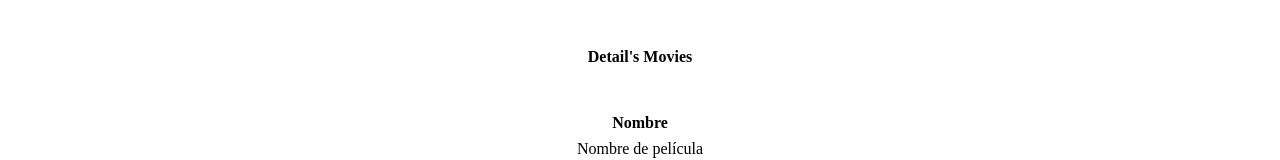
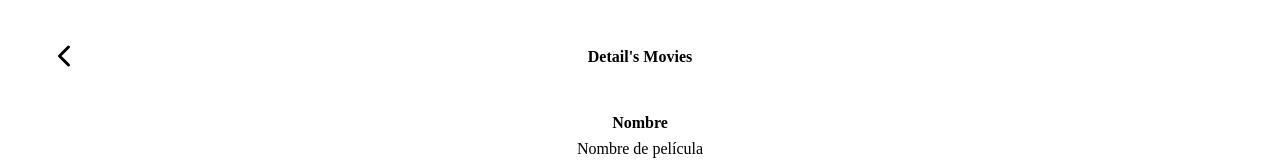
Before and after one commit to jonatcantor/demo-app, a React (Create React App) app: page /detail/1 in a window 1280 px wide. Shown: the top 160 px of the page. Built offline with nearby package versions, Linux system fonts and the light colour scheme.

Commit message:
Add back button

```diff
--- a/src/GlobalStyles.jsx
+++ b/src/GlobalStyles.jsx
@@ -12,6 +12,11 @@ const GlobalStyles = createGlobalStyle`
     min-width: 320px;
     font-size: 16px;
   }
+
+  button {
+    background: none;
+    cursor: pointer;
+  }
 `
 
 export default GlobalStyles
--- /dev/null
+++ b/src/components/atoms/BackButton.jsx
@@ -0,0 +1,17 @@
+import { IoChevronBack } from 'react-icons/io5'
+import styled from 'styled-components'
+
+const Styles = styled.button`
+  line-height: 0;
+  position: absolute;
+  top: calc(3rem - 0.5rem);
+  left: 3rem;
+`
+
+const BackButton = () => {
+  return (
+    <Styles><IoChevronBack size='2rem' /></Styles>
+  )
+}
+
+export default BackButton
--- a/src/components/pages/Detail.jsx
+++ b/src/components/pages/Detail.jsx
@@ -1,4 +1,5 @@
 import styled from "styled-components"
+import BackButton from "../atoms/BackButton"
 
 const DetailPage = styled.main`
   display: grid;
@@ -57,6 +58,8 @@ const Characters = styled.section`
 const Detail = () => {
   return (
     <DetailPage>
+      <BackButton />
+
       <header>
         <h1>Detail's Movies</h1>
       </header>
```
